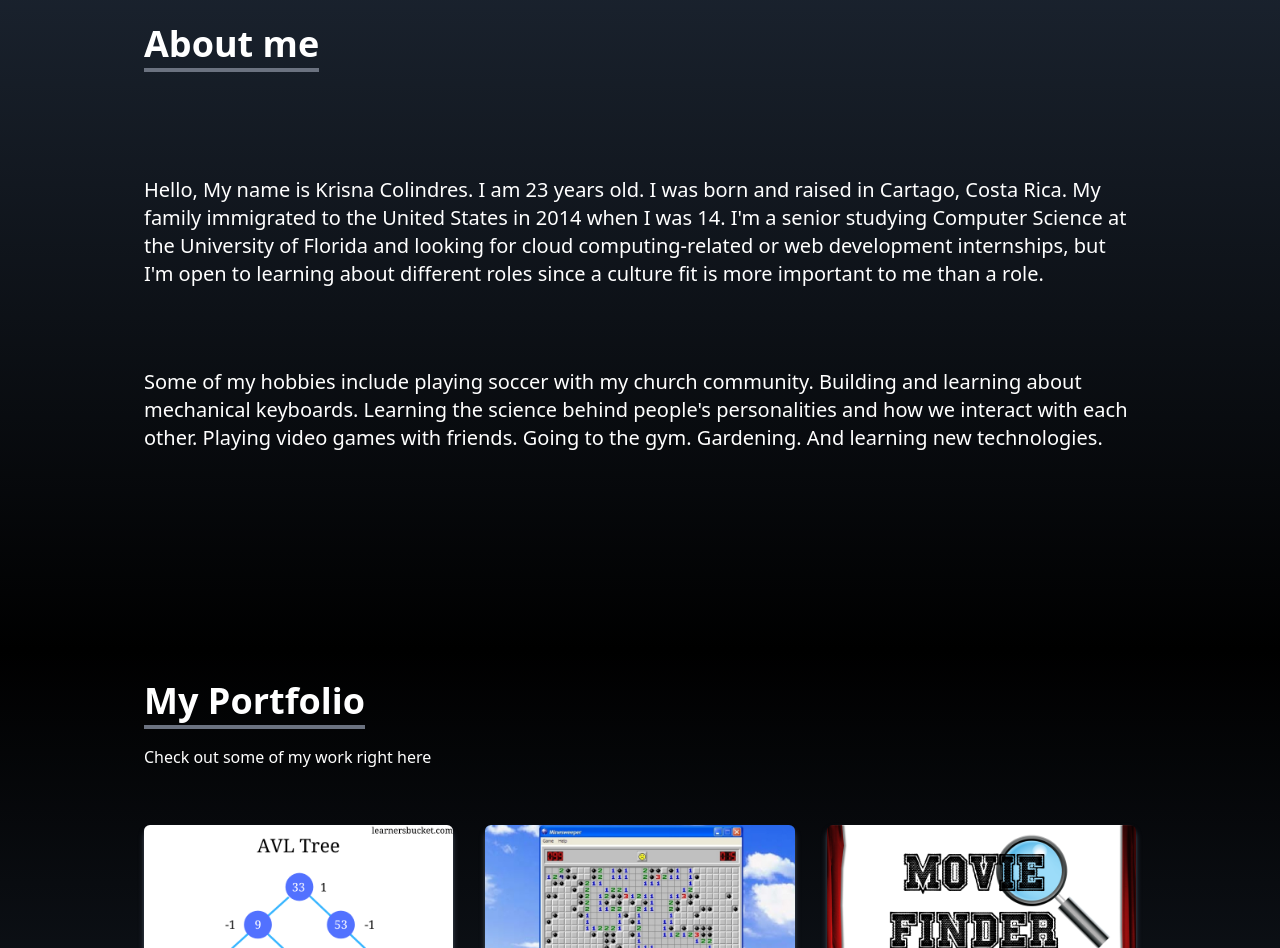
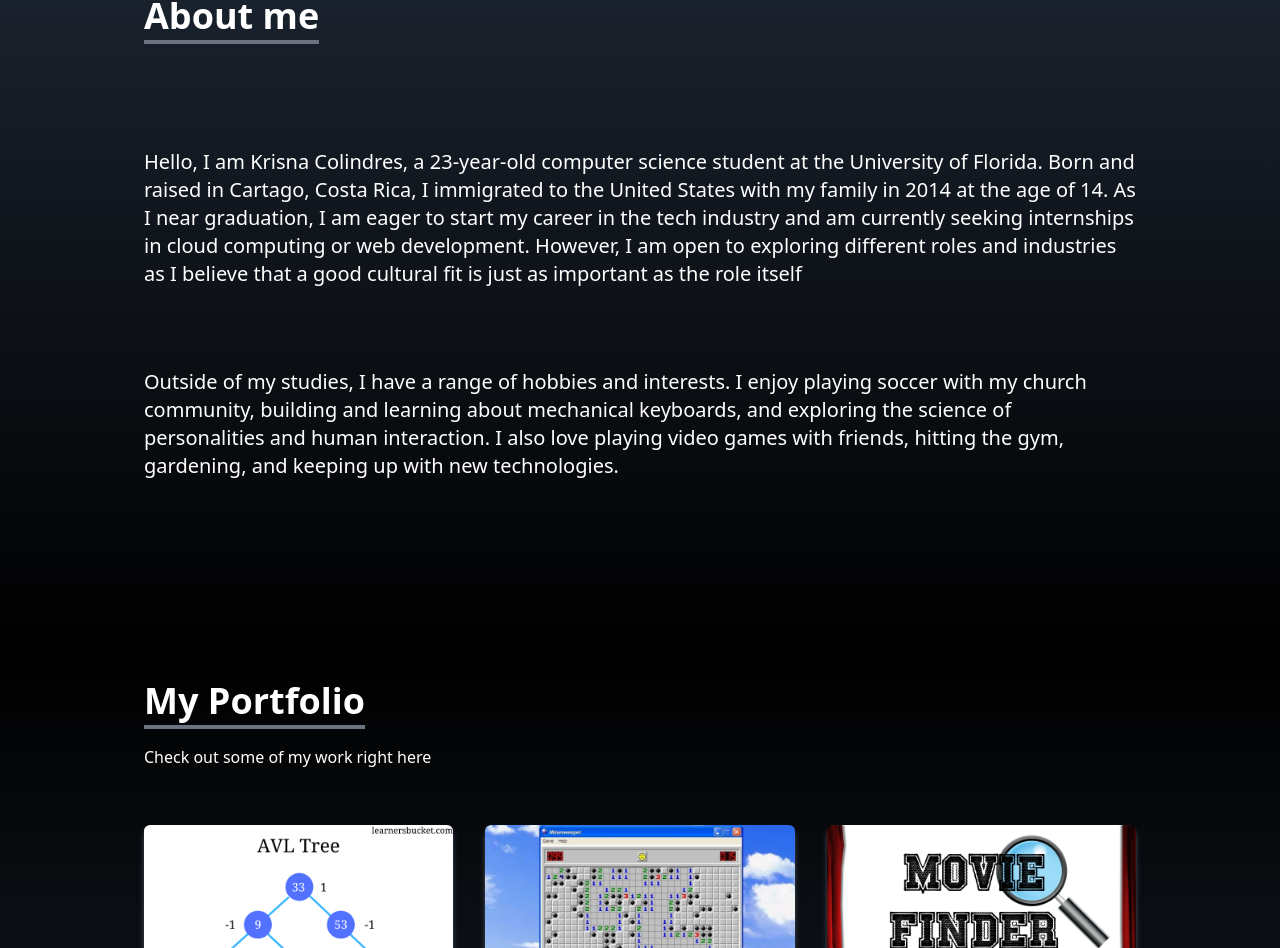
Before and after one commit to kcolindres/Portfolio-in-React, a React (Create React App) app: page / in a window 1280 px wide. Shown: the part 950-1898 px from the top of the page. Built offline with nearby package versions, Linux system fonts and the light colour scheme.

Commit message:
Updated about me

```diff
--- a/src/components/About.jsx
+++ b/src/components/About.jsx
@@ -14,19 +14,21 @@ const About = () => {
         </div>
 
         <p className="text-xl mt-20">
-          Hello, My name is Krisna Colindres. I am 23 years old. I was born and raised
-          in Cartago, Costa Rica. My family immigrated to the United States in 2014 when
-          I was 14. I'm a senior studying Computer Science at the University of Florida
-          and looking for cloud computing-related or web development internships, but I'm
-          open to learning about different roles since a culture fit is more important to
-          me than a role.
+          Hello, I am Krisna Colindres, a 23-year-old computer science student
+          at the University of Florida. Born and raised in Cartago, Costa Rica,
+          I immigrated to the United States with my family in 2014 at the age of
+          14. As I near graduation, I am eager to start my career in the tech
+          industry and am currently seeking internships in cloud computing or
+          web development. However, I am open to exploring different roles and
+          industries as I believe that a good cultural fit is just as important
+          as the role itself
         </p>
         <p className="text-xl mt-20">
-          Some of my hobbies include playing soccer with my church community. Building and
-          learning about mechanical keyboards. Learning the science behind people's personalities
-          and how we interact with each other. Playing video games with friends. Going to the gym.
-          Gardening. And learning new technologies.
-
+          Outside of my studies, I have a range of hobbies and interests. I
+          enjoy playing soccer with my church community, building and learning
+          about mechanical keyboards, and exploring the science of personalities
+          and human interaction. I also love playing video games with friends,
+          hitting the gym, gardening, and keeping up with new technologies.
         </p>
 
         <br />
```
